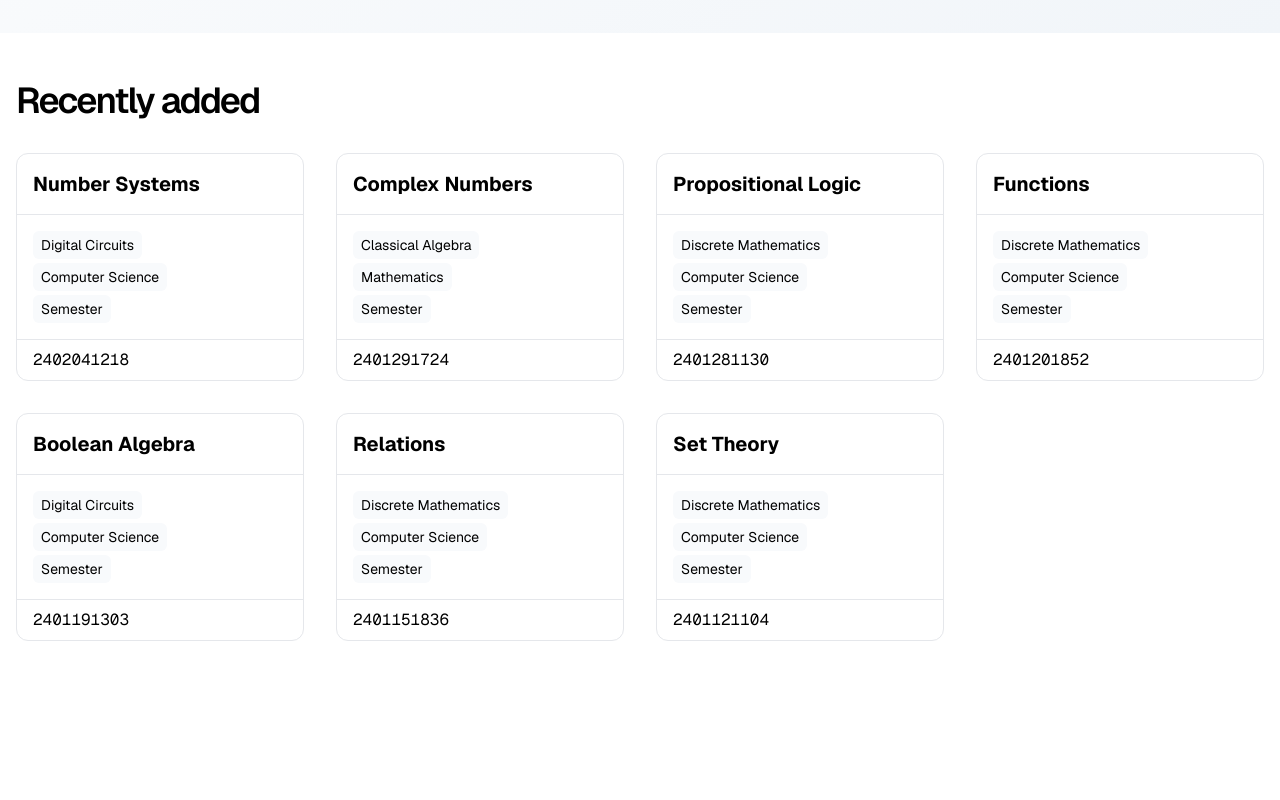
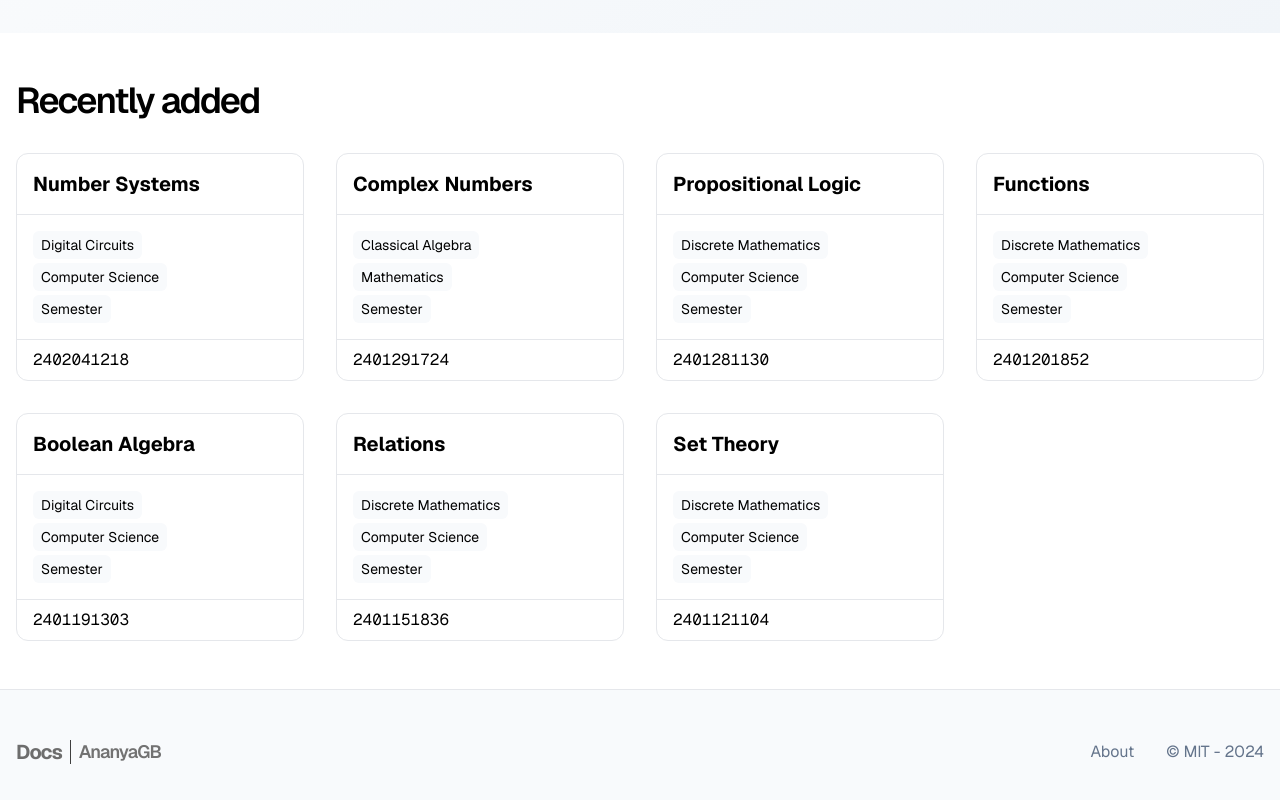
Before and after one commit to AnanyaGB/docs.ananyagb, a Next.js app: page / in a window 1280 px wide. Shown: the part 831-1631 px from the top of the page. Before the commit the page ends 1520 px from the top, so only its background shows below. Built offline with nearby package versions, Linux system fonts and the light colour scheme.

Commit message:
navbar_update

```diff
--- /dev/null
+++ b/components/base-app/footer.tsx
@@ -0,0 +1,23 @@
+import Link from "next/link";
+import Container from "../styled/container";
+import Logo from "./logo";
+
+export default function Footer() {
+  return (
+    <div className="py-12 bg-slate-50 border-t">
+      <Container>
+        <div className="flex flex-col md:flex-row md:items-center md:justify-between text-slate-500">
+          <div className="grayscale">
+            <Logo />
+          </div>
+          <div className="flex items-center gap-8">
+            <Link href="/about">
+              <span className="hover:underline">About</span>
+            </Link>
+            <div>&copy; MIT - {new Date().getFullYear()}</div>
+          </div>
+        </div>
+      </Container>
+    </div>
+  );
+}
--- a/components/base-app/layout.tsx
+++ b/components/base-app/layout.tsx
@@ -1,3 +1,4 @@
+import Footer from "./footer";
 import Navbar from "./navbar";
 
 type layout = {
@@ -9,6 +10,7 @@ export default function Layout({ children }: layout) {
     <div className="relative">
       <Navbar />
       <div className="min-h-[80vh]">{children}</div>
+      <Footer />
     </div>
   );
 }
```
